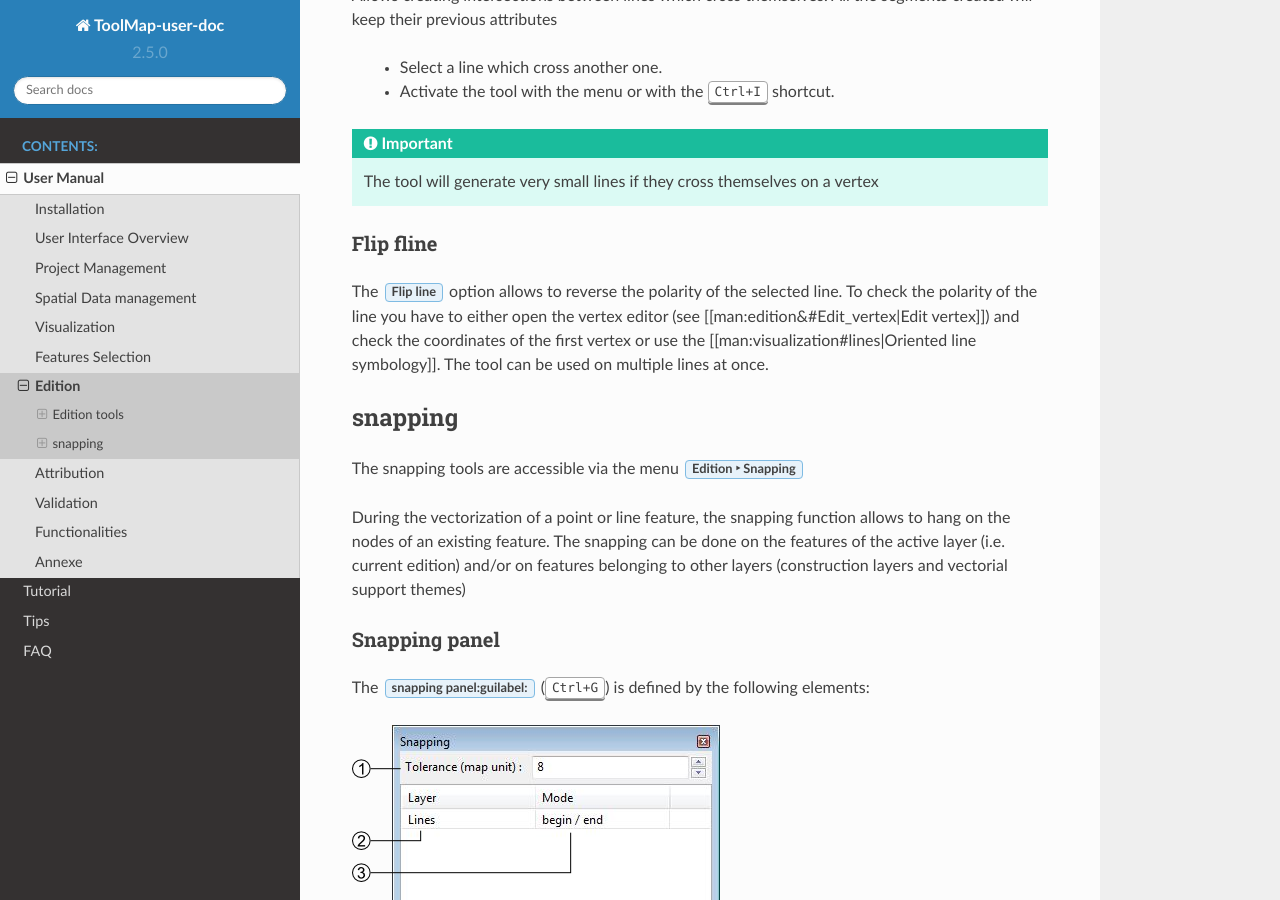
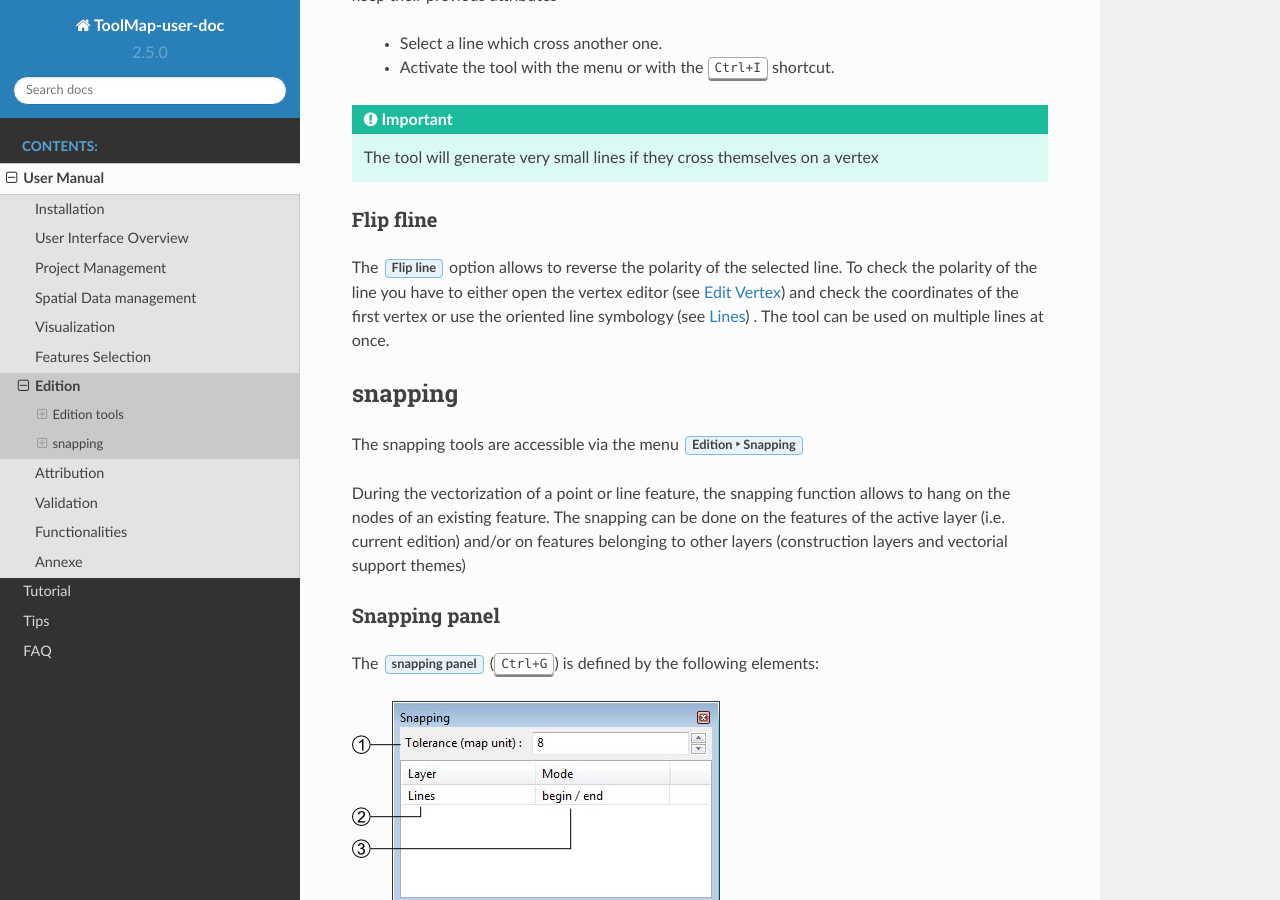
Before and after one commit to terranum-ch/ToolMap-user-doc, a Sphinx documentation site: the page built from doc/usermanual/edition.rst, in a window 1280 px wide and 900 px high, scrolled down 5585 px. Built offline with Sphinx 7.4.7 and the Read the Docs theme 2.0.0, drawn with Linux system fonts in a browser that asks for light colours; some of the changed text lies outside the part shown.

Commit message:
Correcting User Manual > Edition

```diff
--- a/doc/usermanual/edition.rst
+++ b/doc/usermanual/edition.rst
@@ -82,12 +82,12 @@
 Draw Bezier
 ^^^^^^^^^^^^^^^^^^^^^^^^^^^^
 
-The draw Bezier tool allows building Bezier curves. For each section of Bezier you’ll have to click four time(see below).
+The draw Bezier tool allows building Bezier curves. For each section of Bezier you’ll have to click four time (see below).
 
-  - Defines your starting point
-  - Defines the direction of your Bezier at the starting point
-  - Defines your arriving point
-  - Defines the direction of your Bezier at your arriving point
+#. Defines your starting point
+#. Defines the direction of your Bezier at the starting point
+#. Defines your arriving point
+#. Defines the direction of your Bezier at your arriving point
 
 Modify Bezier
 ^^^^^^^^^^^^^^^^^^^^^^^^^^^^
@@ -212,7 +214,7 @@
 Flip fline
 ^^^^^^^^^^^^^^^^^^^^^^^^^^^^
 
-The :guilabel:`Flip line` option allows to reverse the polarity of the selected line. To check the polarity of the line you have to either open the vertex editor (see [[man:edition&#Edit_vertex|Edit vertex]]) and check the coordinates of the first vertex or use the [[man:visualization#lines|Oriented line symbology]]. The tool can be used on multiple lines at once.
+The :guilabel:`Flip line` option allows to reverse the polarity of the selected line. To check the polarity of the line you have to either open the vertex editor (see :ref:`edit_vertex`) and check the coordinates of the first vertex or use the oriented line symbology (see :ref:`visualization#lines`) . The tool can be used on multiple lines at once.
 
 snapping
 --------------------
@@ -226,7 +228,7 @@
 Snapping panel
 ^^^^^^^^^^^^^^^^^^^^^^^^^^^^
 
-The :guilabel:`snapping panel:guilabel:` (:kbd:`Ctrl+G`) is defined by the following elements:
+The :guilabel:`snapping panel` (:kbd:`Ctrl+G`) is defined by the following elements:
 
 .. image:: img/window-snapping.png
 
```
Also changed, not shown: other parts of doc/usermanual/edition.rst (+3 -1 lines).
